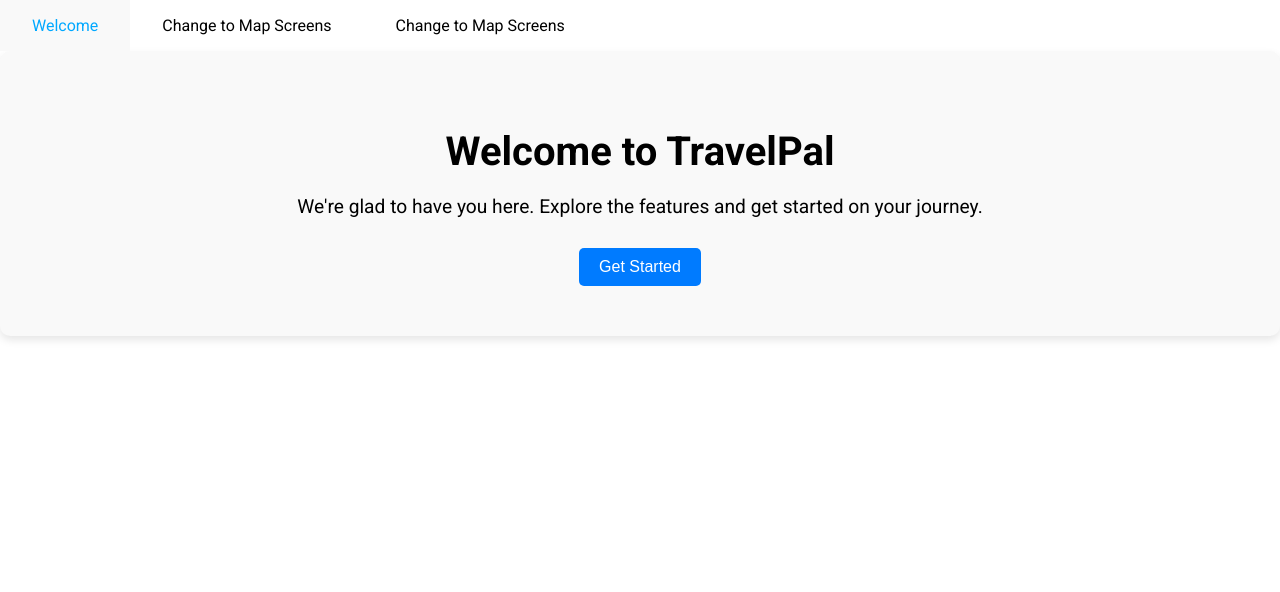
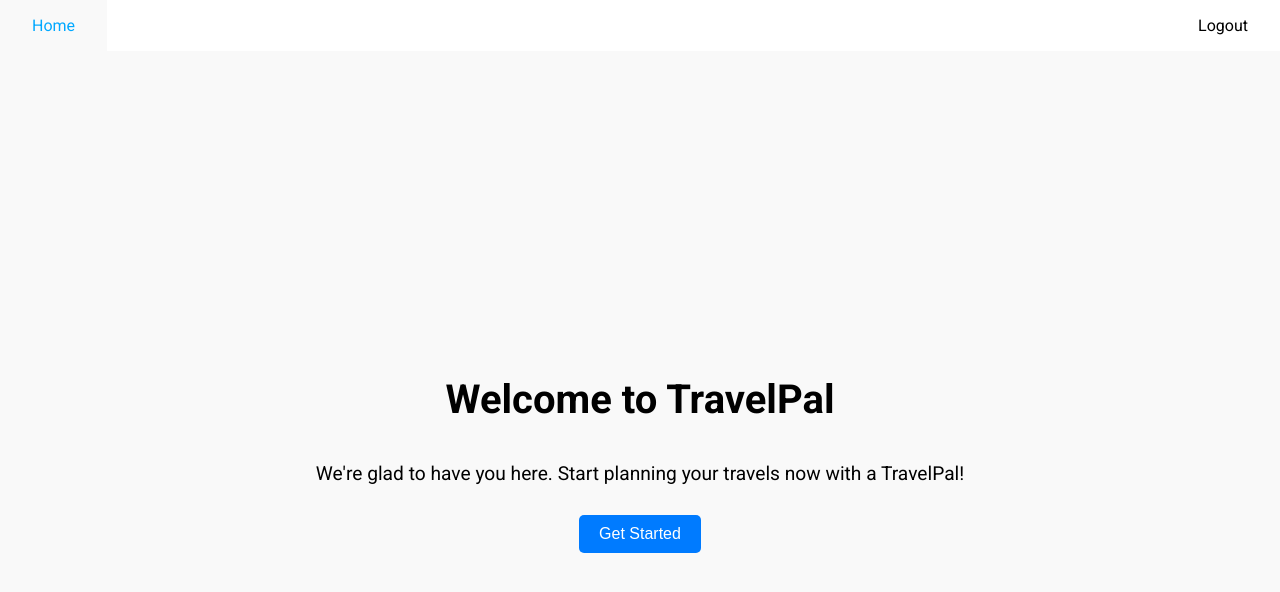
Before and after one commit to rmmhm/TravelPal, a React (Create React App) app in the folder TravelPal/src/main/app/: page /welcome in a window 1280 px wide. Shown: the top 592 px of the page. Built offline with nearby package versions, Linux system fonts and the light colour scheme.

Commit message:
Clean up styles, add proper routing to map page

```diff
--- a/TravelPal/src/main/app/package.json
+++ b/TravelPal/src/main/app/package.json
@@ -17,7 +17,7 @@
     "web-vitals": "^2.1.4"
   },
   "scripts": {
-    "start": "PORT=3001 react-scripts start",
+    "start": "react-scripts start",
     "build": "react-scripts build",
     "test": "react-scripts test",
     "eject": "react-scripts eject"
--- a/TravelPal/src/main/app/src/App.js
+++ b/TravelPal/src/main/app/src/App.js
@@ -1,11 +1,11 @@
-import {Routes, Route, Navigate} from 'react-router-dom';
-import React from 'react';
-import Welcome from './pages/Welcome';
-import Login from './pages/Login';
-import UserPage from './pages/UserPage';
-import './App.css';
-import NavBar from './components/NavBar';
-import Signup from 'pages/Signup';
+import { Routes, Route, Navigate } from "react-router-dom";
+import React from "react";
+import Welcome from "./pages/Welcome";
+import Login from "./pages/Login";
+import Map from "./pages/Map";
+import "./App.css";
+import NavBar from "./components/NavBar";
+import Signup from "pages/Signup";
 
 function App() {
   return (
@@ -14,9 +14,9 @@
       <Routes>
         <Route path="/" element={<Navigate to="/welcome" />} />
         <Route path="/welcome" element={<Welcome />} />
-         <Route path="/log-in" element={<Login />} />
-         <Route path="/sign-up" element={<Signup />} />
-         <Route path="/user-page" element={<UserPage />}/>
+        <Route path="/login" element={<Login />} />
+        <Route path="/signup" element={<Signup />} />
+        <Route path="/map" element={<Map />} />
         {/* <Route path="/about" element={<About />} /> */}
       </Routes>
     </>
--- /dev/null
+++ b/TravelPal/src/main/app/src/components/NavBar.css
@@ -0,0 +1,12 @@
+nav ul {
+  width: 100vw;
+  display: flex;
+  justify-content: space-between;
+  padding-left: 5px;
+  padding-right: 5px;
+  list-style: none;
+}
+
+ul.nav-links li {
+  display: inline-block;
+}
--- a/TravelPal/src/main/app/src/components/NavBar.js
+++ b/TravelPal/src/main/app/src/components/NavBar.js
@@ -1,5 +1,6 @@
 import React from "react";
 import { NavLink } from "react-router-dom";
+import "./NavBar.css";
 
 const NavBar = () => {
   return (
@@ -12,29 +13,15 @@
               return isActive ? "active-link" : "";
             }}
           >
-            Welcome
+            Home
           </NavLink>
         </li>
-        <li>
-          <NavLink
-            to="/user-page"
-            className={({ isActive }) => {
-              return isActive ? "active-link" : "";
-            }}
-          >
-            Change to Map Screens
-          </NavLink>
-        </li>
-        <li>
-          <NavLink
-            to="/"
-            className={({ isActive }) => {
-              return isActive ? "active-link" : "";
-            }}
-          >
-            Change to Map Screens
-          </NavLink>
-        </li>
+        {/* replace with logged in check */}
+        {1 && (
+          <li>
+            <NavLink to="/welcome">Logout </NavLink>
+          </li>
+        )}
       </ul>
     </nav>
   );
--- a/TravelPal/src/main/app/src/pages/Login.css
+++ b/TravelPal/src/main/app/src/pages/Login.css
@@ -1,27 +1,24 @@
-.login-container {
-    text-align: center;
-    padding: 50px;
-    width: 50%;
-    background-color: #f9f9f9;
-    border-radius: 10px;
-    box-shadow: 0 4px 8px rgba(0, 0, 0, 0.1);
-  }
-
 .login-container {
   display: flex;
   flex-direction: column;
   justify-content: center;
   align-items: center;
   text-align: center;
-    padding: 20px;
-    width: 30%;
-    margin-top: 50px;
   background-color: #f9f9f9;
   border-radius: 10px;
   box-shadow: 0 4px 8px rgba(0, 0, 0, 0.1);
+  height: 100vh;
+  width: 100vw;
 }
 
-  .login-container h1 {
+.login-form-container {
+  justify-content: center;
+  align-items: center;
+  text-align: center;
+  width: 50%;
+}
+
+.login-form-container h1 {
   font-size: 2.5em;
   margin-bottom: 20px;
 }
--- a/TravelPal/src/main/app/src/pages/UserPage.js
+++ b/TravelPal/src/main/app/src/pages/Map.js
@@ -1,19 +1,14 @@
 import React, { useState } from "react";
-import "./UserPage.css";
+import "./Map.css";
 import ResultArea from "../components/ResultArea";
 import MapSection from "../components/MapSection";
 
-const UserPage = () => {
-  const [searchLatitude, setLatitude] = useState('');
-  const [searchLongitude, setLongitude] = useState('');
-  const [searchRadius, setRadius] = useState('');
+const Map = () => {
+  const [searchLatitude, setLatitude] = useState("");
+  const [searchLongitude, setLongitude] = useState("");
+  const [searchRadius, setRadius] = useState("");
   const [centerPosition, setCenterPosition] = useState([33.777, -84.396]);
   const [interestPoints, setInterestPoints] = useState([]);
-
-  const handleLogOut = () => {
-
-    // handle log out here
-  }
 
   const handleSearch = () => {
     const newLatitude = parseFloat(searchLatitude);
@@ -26,35 +21,34 @@
     // Google API work here?
     // set interestPoints prop, this prop does the heavy lifting for the application because it passes into map and result area
 
-
     // dummy values for now will need to replace with whatever google gets back
     const points = [
       {
         lat: newLatitude + 0.01,
         long: newLongitude + 0.01,
-        name: 'Point 1',
-        distance: '5 miles',
+        name: "Point 1",
+        distance: "5 miles",
         rating: 4.5,
-        directionLink: 'https://maps.google.com',
-        websiteLink: 'https://www.example.com',
+        directionLink: "https://maps.google.com",
+        websiteLink: "https://www.example.com",
       },
       {
         lat: newLatitude - 0.01,
         long: newLongitude - 0.01,
-        name: 'Point 2',
-        distance: '3 miles',
+        name: "Point 2",
+        distance: "3 miles",
         rating: 3.8,
-        directionLink: 'https://maps.google.com',
-        websiteLink: 'https://www.example.com',
+        directionLink: "https://maps.google.com",
+        websiteLink: "https://www.example.com",
       },
       {
         lat: newLatitude + 0.02,
         long: newLongitude - 0.02,
-        name: 'Point 3',
-        distance: '2 miles',
+        name: "Point 3",
+        distance: "2 miles",
         rating: 4.0,
-        directionLink: 'https://maps.google.com',
-        websiteLink: 'https://www.example.com',
+        directionLink: "https://maps.google.com",
+        websiteLink: "https://www.example.com",
       },
     ];
 
@@ -92,14 +86,16 @@
       </div>
 
       <div className="results-map-container">
-        <ResultArea /> {/* pass in necessary props to result area, would guess it would be some form of the interest points prop */}
+        <ResultArea />{" "}
+        {/* pass in necessary props to result area, would guess it would be some form of the interest points prop */}
         {/* also, we may want to pass in the setInterestPoints function so we can filter the interest points and that way it woudl be reactive in the map as well */}
-        <MapSection centerPosition={centerPosition} interestPoints={interestPoints} />
+        <MapSection
+          centerPosition={centerPosition}
+          interestPoints={interestPoints}
+        />
       </div>
-
-      <button className="logout-button" onClick={handleLogOut}>Log Out</button>
     </div>
   );
 };
 
-export default UserPage;
+export default Map;
--- a/TravelPal/src/main/app/src/pages/Signup.css
+++ b/TravelPal/src/main/app/src/pages/Signup.css
@@ -1,27 +1,24 @@
-.signup-container {
-    text-align: center;
-    padding: 50px;
-    width: 50%;
-    background-color: #f9f9f9;
-    border-radius: 10px;
-    box-shadow: 0 4px 8px rgba(0, 0, 0, 0.1);
-  }
-
 .signup-container {
   display: flex;
   flex-direction: column;
   justify-content: center;
   align-items: center;
   text-align: center;
-    padding: 20px;
-    width: 30%;
-    margin-top: 50px;
   background-color: #f9f9f9;
   border-radius: 10px;
   box-shadow: 0 4px 8px rgba(0, 0, 0, 0.1);
+  height: 100vh;
+  width: 100vw;
 }
 
-  .signup-container h1 {
+.signup-form-container {
+  justify-content: center;
+  align-items: center;
+  text-align: center;
+  width: 50%;
+}
+
+.signup-form-container h1 {
   font-size: 2.5em;
   margin-bottom: 20px;
 }
@@ -92,7 +89,6 @@
   color: #00a8ff; /* Ensure the color remains the same after the link is visited */
 }
 
-
 .forgot-password-link:hover,
 .login-link:hover {
   text-decoration: underline;
--- a/TravelPal/src/main/app/src/pages/Welcome.css
+++ b/TravelPal/src/main/app/src/pages/Welcome.css
@@ -1,9 +1,14 @@
 .welcome-container {
+  display: flex;
+  flex-direction: column;
+  height: 100vh;
+  width: 100vw;
+  justify-content: center;
+  align-items: center;
   text-align: center;
-    padding: 50px;
   background-color: #f9f9f9;
-    border-radius: 10px;
-    box-shadow: 0 4px 8px rgba(0, 0, 0, 0.1);
+  /* border-radius: 10px;
+  box-shadow: 0 4px 8px rgba(0, 0, 0, 0.1); */
 }
 
 .welcome-container h1 {
--- a/TravelPal/src/main/app/src/pages/Welcome.js
+++ b/TravelPal/src/main/app/src/pages/Welcome.js
@@ -1,7 +1,6 @@
-import { useNavigate } from 'react-router-dom';
-import React from 'react';
-import './Welcome.css'; // Optional: Import a CSS file for styling
-
+import { useNavigate } from "react-router-dom";
+import React from "react";
+import "./Welcome.css"; // Optional: Import a CSS file for styling
 
 const Welcome = () => {
   const navigate = useNavigate();
@@ -9,10 +8,18 @@
   return (
     <div className="welcome-container">
       <h1>Welcome to TravelPal</h1>
-      <p>We're glad to have you here. Explore the features and get started on your journey.</p>
-      <button className="get-started-button" onClick={() => {
-        navigate('/log-in');
-      }}>Get Started</button>
+      <p>
+        We're glad to have you here. Start planning your travels now with a
+        TravelPal!
+      </p>
+      <button
+        className="get-started-button"
+        onClick={() => {
+          navigate("/login");
+        }}
+      >
+        Get Started
+      </button>
     </div>
   );
 };
```
Also changed, not shown: TravelPal/src/main/app/src/pages/Login.js (+43 -19 lines), TravelPal/src/main/app/src/pages/Signup.js (+50 -19 lines), TravelPal/src/main/app/src/pages/Map.css (renamed from TravelPal/src/main/app/src/pages/UserPage.css), 2 other files (tests, documents, lock files or other folders). Lines whose indentation alone changed are shown as unchanged.
